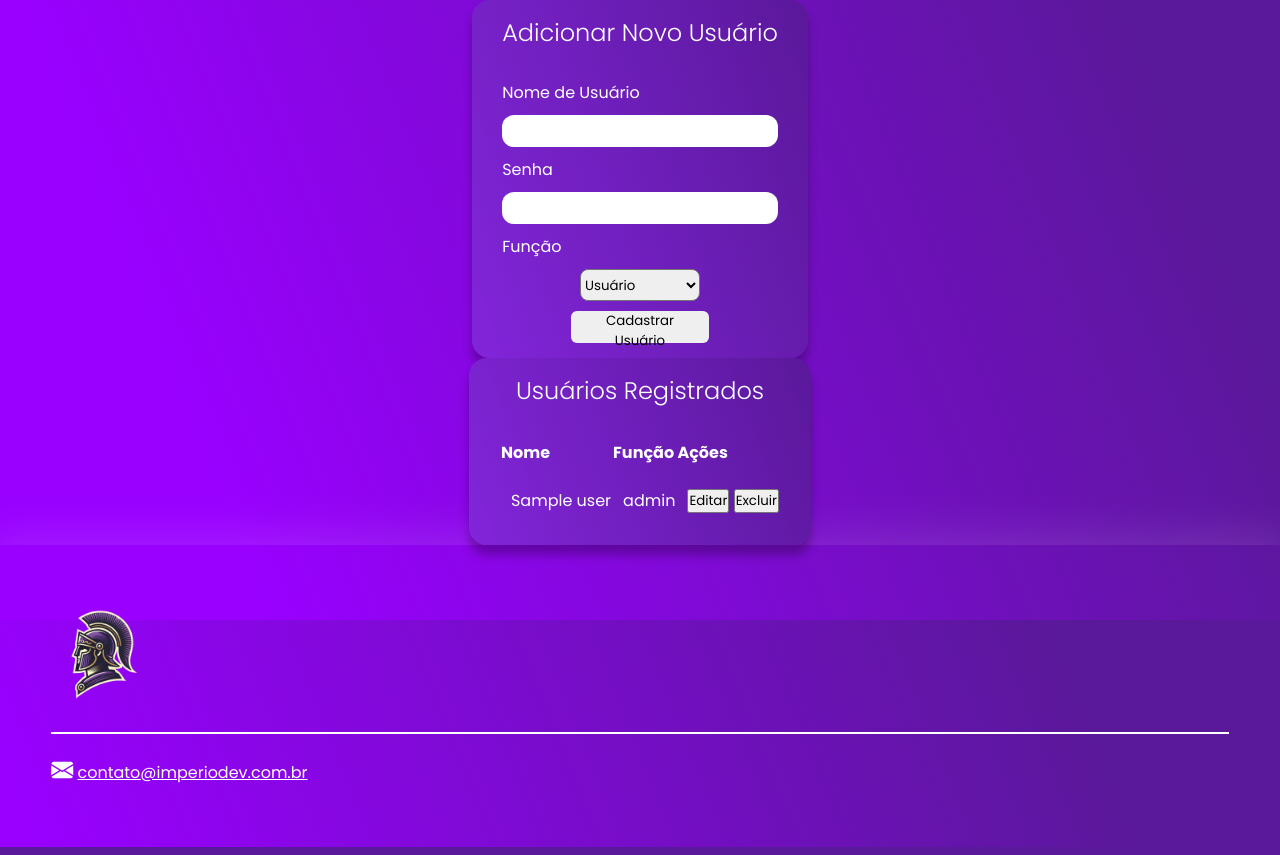
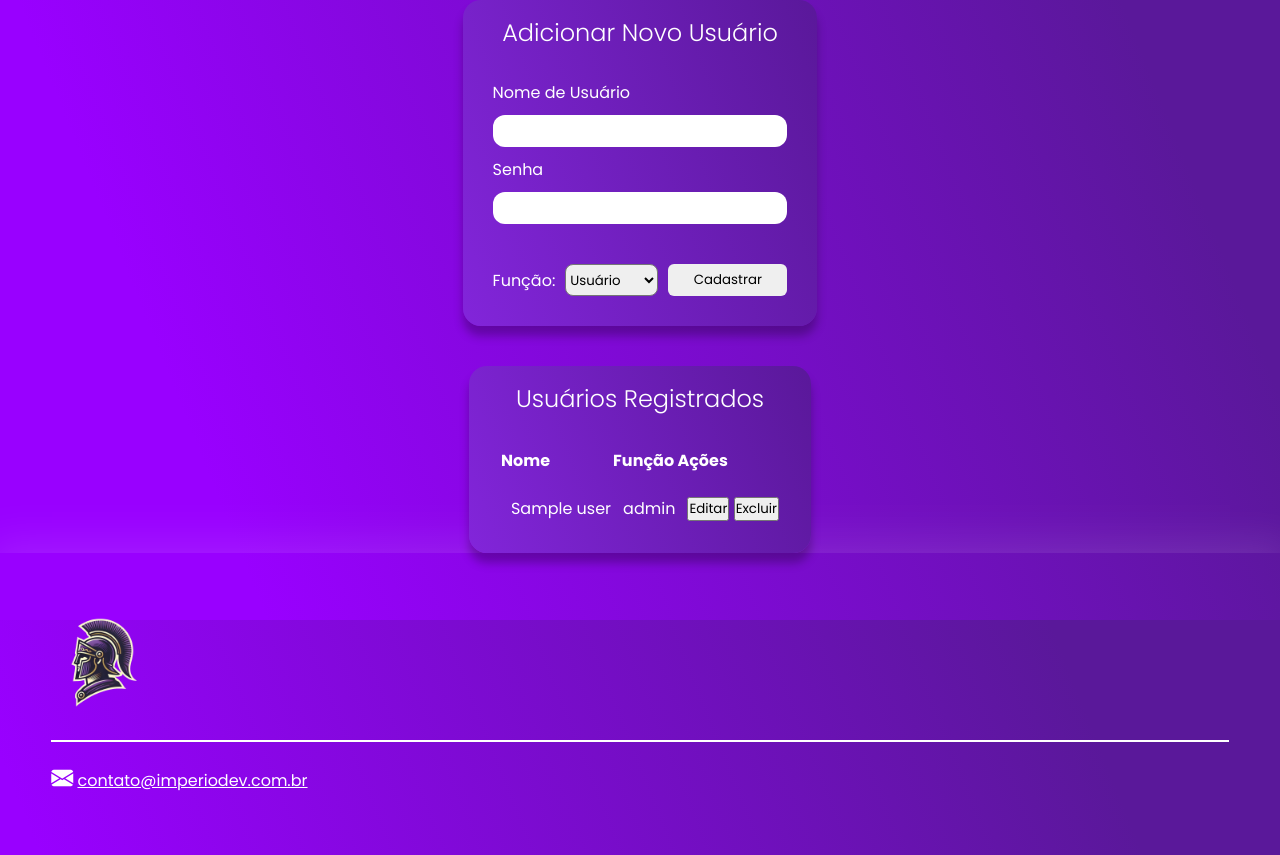
Before and after one commit to Ogustavone/Imp-rio-Dev, a Flask app: template templates/adicionar_usuario.html in a window 1280 px wide. Shown: the part 180-1035 px from the top of the page. Run offline with Flask 3, Linux system fonts and the light colour scheme; the template is opened without the code that fills it: most values are stand-ins (such as "Sample title", 1, 10 or a date in 2020).

```diff
--- a/templates/adicionar_usuario.html
+++ b/templates/adicionar_usuario.html
@@ -1,65 +1,68 @@
 <!DOCTYPE html>
 <html lang="pt-br">
   <head>
-    <meta charset="UTF-8">
-    <meta name="viewport" content="width=device-width, initial-scale=1.0">
-    <link rel="preconnect" href="https://fonts.googleapis.com">
-    <link rel="preconnect" href="https://fonts.gstatic.com" crossorigin>
-    <link href="https://fonts.googleapis.com/css2?family=Poppins:ital,wght@0,100;0,200;0,300;0,400;0,500;0,600;0,700;0,800;0,900;1,100;1,200;1,300;1,400;1,500;1,600;1,700;1,800;1,900&display=swap" rel="stylesheet">
-    <link rel="stylesheet" href="https://cdn.jsdelivr.net/npm/bootstrap-icons@1.10.5/font/bootstrap-icons.css">
+    <meta charset="UTF-8" />
+    <meta name="viewport" content="width=device-width, initial-scale=1.0" />
 
+    <link rel="preconnect" href="https://fonts.googleapis.com" />
+    <link rel="preconnect" href="https://fonts.gstatic.com" crossorigin />
+    <link href="https://fonts.googleapis.com/css2?family=Poppins:ital,wght@0,100;0,200;0,300;0,400;0,500;0,600;0,700;0,800;0,900;1,100;1,200;1,300;1,400;1,500;1,600;1,700;1,800;1,900&display=swap" rel="stylesheet" />
+    <link rel="stylesheet" href="https://cdn.jsdelivr.net/npm/bootstrap-icons@1.10.5/font/bootstrap-icons.css"/>
 
-    <link rel="stylesheet" href="/static/Css/ADM.css">
+    <link rel="stylesheet" href="/static/Css/ADM.css" />
     <script src="/static/Js/ADM.js" defer></script>
-
     <title>Império Dev</title>
-
   </head>
 
   <body>
-
-
-
     <header>
-
       <nav class="menu-desktop">
-        <img class="cabecalho-imagem" src="/static/img/imperio_logo-removebg-preview.png" alt="Logo Império dev">
-
+        <img class="cabecalho-imagem" src="/static/img/imperio_logo-removebg-preview.png" alt="Logo Império dev"/>
         <ul>
           <li><a href="/">Início</a></li>
           <li><a href="ADM">Area Administrativa</a></li>
           <li><a href="projetos">Projetos</a></li>
           <li id="darkModeToggle"><a href="#">Modo Escuro</a></li>
           <li id="languageToggle"><a href="#">EN</a></li>
-            <li><a onclick="sair()" href="login" class="cabecalho-menu-item"> Sair</a></li>
+          <li>
+            <a onclick="sair()" href="login" class="cabecalho-menu-item">
+            	Sair
+						</a>
+          </li>
         </ul>
-
       </nav>
-
-
-
-
     </header>
 
-
-<main>
-
+    <main class="add_usuario_main">
       <div class="editor">
         <h2>Adicionar Novo Usuário</h2>
         <form action="{{ url_for('add_user') }}" method="POST">
           <label for="username">Nome de Usuário</label>
-            <input class="password" type="text" id="username" name="username" required>
+          <input
+            class="password"
+            type="text"
+            id="username"
+            name="username"
+            required
+          />
 
           <label for="password">Senha</label>
-            <input class="password" type="password" id="password" name="password" required>
+          <input
+            class="password"
+            type="password"
+            id="password"
+            name="password"
+            required
+          />
 
-            <label class="funcao" for="role">Função</label>
+          <div class="label3">
+            <label class="funcao" for="role">Função:</label>
             <select id="role" name="role">
               <option value="usuario">Usuário</option>
               <option value="admin">Admin</option>
             </select>
-
-            <button type="submit">Cadastrar Usuário</button>
+            <button type="submit">Cadastrar</button>
+          </div>
         </form>
       </div>
 
@@ -84,7 +87,7 @@
           </tbody>
         </table>
       </div>
-</div>
+
     </main>
 
     <footer>
@@ -92,19 +95,24 @@
         <div class="line-footer">
           <div class="flex">
             <div class="logo-footer">
-                        <img class="imagem-logo-footer" src="/static/img/logoimperio2.png" alt="Logotipo imperio">
+              <img
+                class="imagem-logo-footer"
+                src="/static/img/logoimperio2.png"
+                alt="Logotipo imperio"/>
             </div>
           </div>
         </div>
 
         <div class="line-footer borda">
-
-            <p><i class="bi bi-envelope-fill"></i> <a href="mailto:contato@imperiodev.com.br">contato@imperiodev.com.br</a></p>
-
+          <p>
+            <i class="bi bi-envelope-fill"></i>
+            <a href="mailto:contato@imperiodev.com.br">
+              contato@imperiodev.com.br
+            </a>
+          </p>
         </div>
       </div>
     </footer>
-
   </body>
   <script src="/static/Js/darkmode.js"></script>
 </html>
```
Lines whose indentation alone changed are shown as unchanged.
